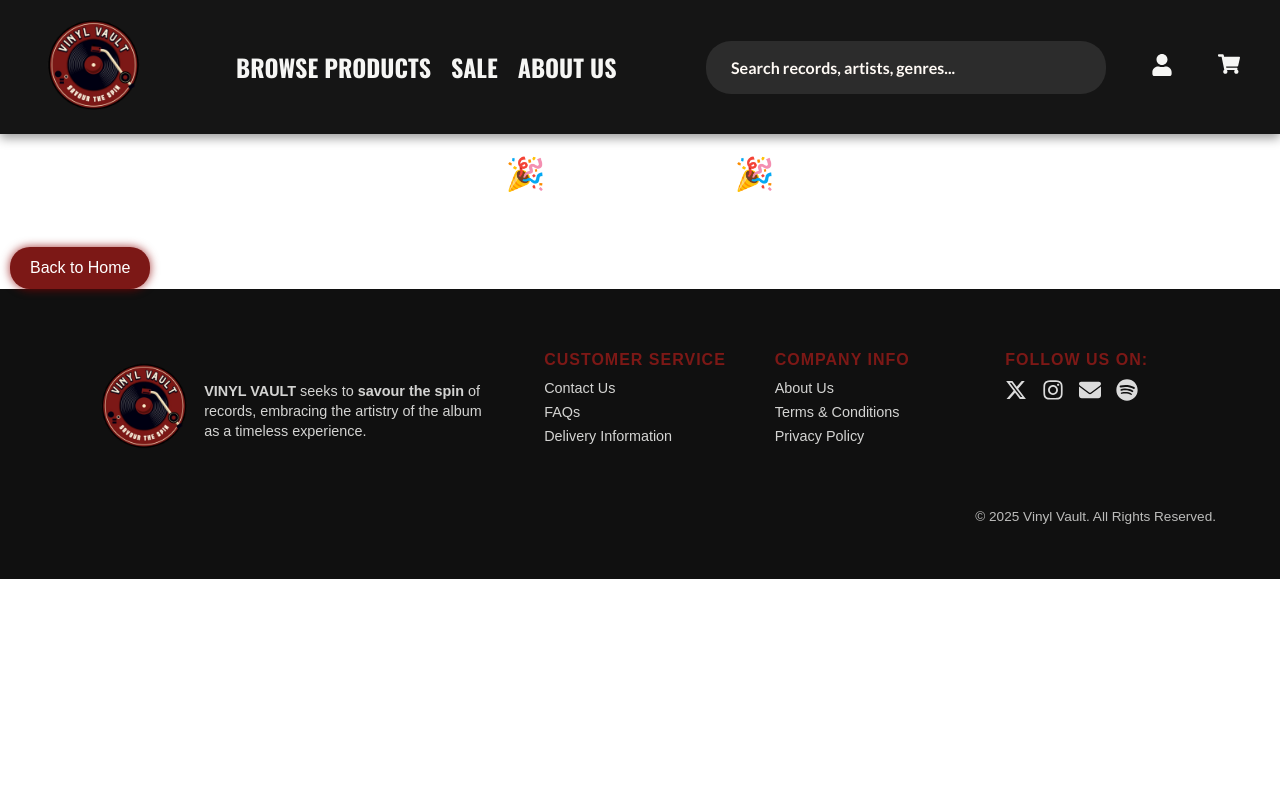
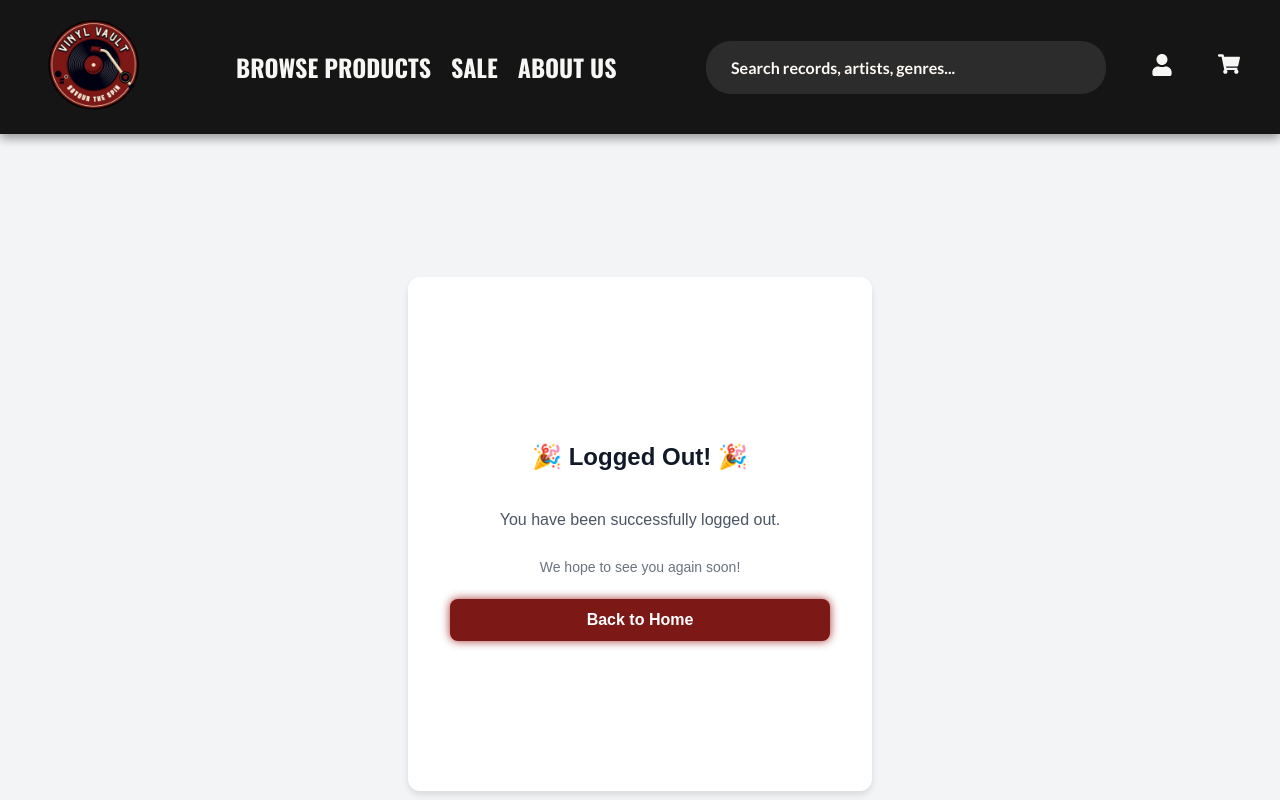
Before and after one commit to minankk/TEAMPROJECT_TEAM2, a React (Create React App) app: page /logout in a window 1280 px wide. Shown: the top 800 px of the page. Built offline with nearby package versions, Linux system fonts and the light colour scheme; no server answers.

Commit message:
logout.js logout.css

```diff
--- a/src/LogoutPage.css
+++ b/src/LogoutPage.css
@@ -1,31 +1,65 @@
+/* Logout Page Styling */
 .logout-container {
-    max-width: 800px;
-    margin: 50px auto;
-    padding: 20px;
-    font-family: Arial, sans-serif;
+  display: flex;
+  justify-content: center;
+  align-items: center;
+  min-height: 100vh;
+  background-color: #f3f4f6;
+}
+
+.logout-box {
+  background-color: #ffffff;
+  border-radius: 12px;
+  box-shadow: 0 4px 6px rgba(0, 0, 0, 0.1);
+  padding: 2rem;
+  max-width: 400px;
+  width: 100%;
+  min-height: 450px;
+  display: flex;
+  flex-direction: column;
+  justify-content: center;
   text-align: center;
 }
 
-  .logout-container h1 {
-    font-size: 3rem;
-    margin-bottom: 20px;
-    color: #ffffff;
-    background-color: #2c2c2ce4;
-    padding: 15px;
-    border-radius: 5px;
+
+.logout-box h1 {
+  font-size: 1.5rem;
+  font-weight: 600;
+  margin-bottom: 1.5rem;
+  color: #111827;
 }
 
 .logout-message {
-    font-size: 1.2rem;
-    padding: 15px;
-    background-color: #3a2929c2;
-    color: white;
-    border-radius: 5px;
-    margin-bottom: 10px;
+  font-size: 1rem;
+  color: #4b5563;
+  margin-bottom: 1rem;
 }
 
-  .logout-container .logout-icon {
-    font-size: 2rem;
-    margin-top: 10px;
-    color: white;
+.logout-submessage {
+  font-size: 0.875rem;
+  color: #6b7280;
+  margin-bottom: 1.5rem; /* Spacing below the submessage */
 }
+
+.logout-button {
+  background-color: #7c1816; /* Matching button color */
+  color: #ffffff; /* White text */
+  padding: 0.75rem 1.5rem; /* Button padding */
+  border: none;
+  border-radius: 8px; /* Rounded corners */
+  font-size: 1rem; /* Font size */
+  font-weight: 600; /* Semi-bold */
+  cursor: pointer; /* Pointer cursor on hover */
+  transition: transform 0.2s ease; /* Smooth transition */
+}
+
+.logout-button:hover {
+  background-color: #a0211e;
+  transform: translateY(-3px);
+  transition: background-color 0.3s ease, transform 0.2s ease;
+}
+
+.logout-button:focus {
+  outline: none;
+  box-shadow: 0 0 0 3px rgba(59, 130, 246, 0.3);
+}
--- a/src/LogoutPage.js
+++ b/src/LogoutPage.js
@@ -1,15 +1,26 @@
-import React from "react";
+import React, { useEffect } from "react";
 import { useNavigate } from "react-router-dom";
 import "./LogoutPage.css";
 
 const LogoutPage = () => {
   const navigate = useNavigate();
 
+  useEffect(() => {
+    // Clear session data on logout
+    localStorage.removeItem("authToken");
+    sessionStorage.clear();
+  }, []);
+
   return (
-    <div className="thank-you-container">
-      <h1>🎉 Thank You! 🎉</h1>
-      <p>Your submission was successful. We appreciate your time!</p>
-      <button onClick={() => navigate("/")}>Back to Home</button>
+    <div className="logout-container">
+      <div className="logout-box">
+        <h1>🎉 Logged Out! 🎉</h1>
+        <p className="logout-message">You have been successfully logged out.</p>
+        <p className="logout-submessage">We hope to see you again soon!</p>
+        <button className="logout-button" onClick={() => navigate("/")}>
+          Back to Home
+        </button>
+      </div>
     </div>
   );
 };
```
Lines whose indentation alone changed are shown as unchanged.
